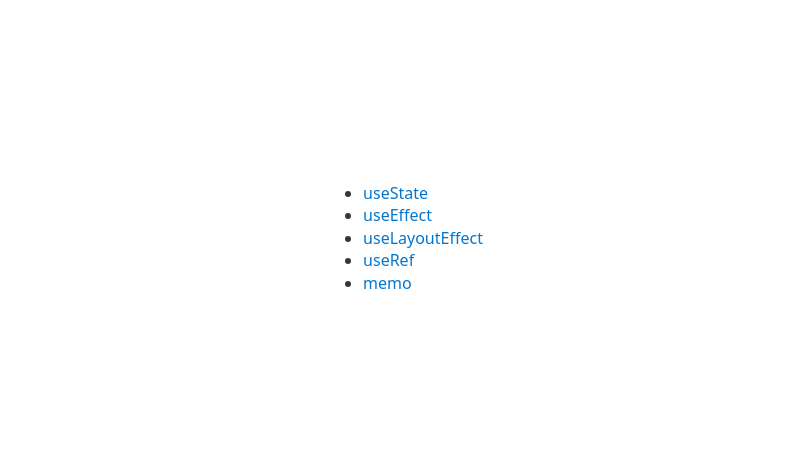
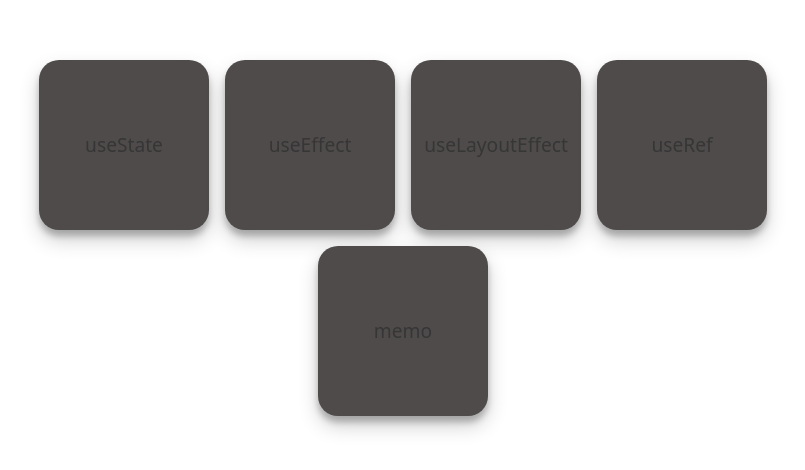
Before and after one commit to jean3102/hook-app, a React (Vite) app: page / in a window 1280 px wide. Shown: the part 182-652 px from the top of the page, without its empty margins (237-1042 px from the left). Built offline with nearby package versions, Linux system fonts and the light colour scheme.

Commit message:
style(componentList): add css for list componentList

```diff
--- a/src/Components/ComponentList.tsx
+++ b/src/Components/ComponentList.tsx
@@ -1,5 +1,5 @@
-import { Link } from 'react-router';
-
+import { useNavigate } from 'react-router';
+import './component.style.css';
 interface ComponentListProps {
 	listExample: {
 		path: string;
@@ -8,11 +8,14 @@ interface ComponentListProps {
 }
 
 export const ComponentList = ({ listExample }: ComponentListProps) => {
+	const navigation = useNavigate();
 	return (
-		<ul>
+		<ul className="componentList">
 			{listExample.map(({ path, description }) => (
-				<li key={path}>
-					<Link to={path}>{description}</Link>
+				<li
+					key={path}
+					onClick={() => navigation(path)}>
+					<p>{description}</p>
 				</li>
 			))}
 		</ul>
--- /dev/null
+++ b/src/Components/component.style.css
@@ -0,0 +1,32 @@
+.componentList {
+	display: flex;
+	justify-content: center;
+	gap: 1em;
+	list-style-type: none;
+	flex-wrap: wrap;
+	li {
+        /* padding-top: 1em; */
+		border-radius: 20px;
+		text-align: center;
+        height: 170px;
+		width: 170px;
+		background-color: rgb(80, 75, 75);
+		box-shadow: rgba(0, 0, 0, 0.19) 0px 10px 20px,
+        rgba(0, 0, 0, 0.23) 0px 6px 6px;
+		display: flex;
+		align-items: center;
+		justify-content: center;
+		cursor: pointer;
+		p {
+            margin: 5px;
+			font-size: 1.2em;
+		}
+	}
+
+	li:hover {
+		font-size: 16px;
+		font-weight: 600;
+		color: #fff;
+		background-size: 300% 100%;
+	}
+}
--- a/src/index.css
+++ b/src/index.css
@@ -5,3 +5,8 @@
 	height: 100vh;
 	gap: 1em;
 }
+
+* {
+	margin: 0px;
+	padding: 0px;
+}
```
